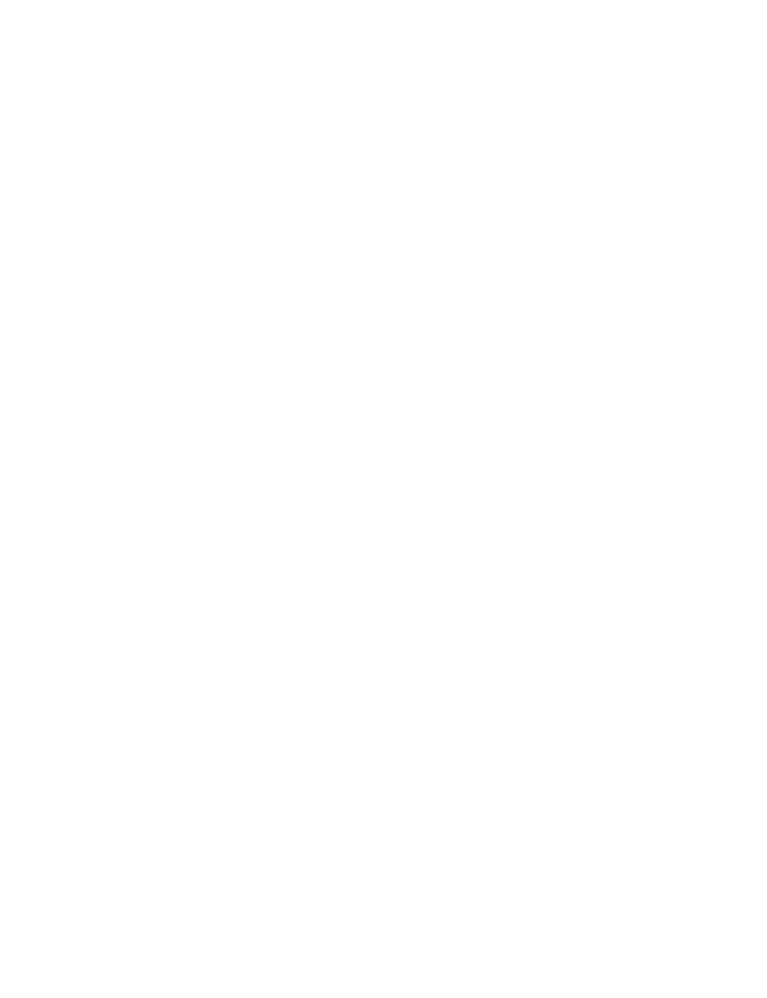
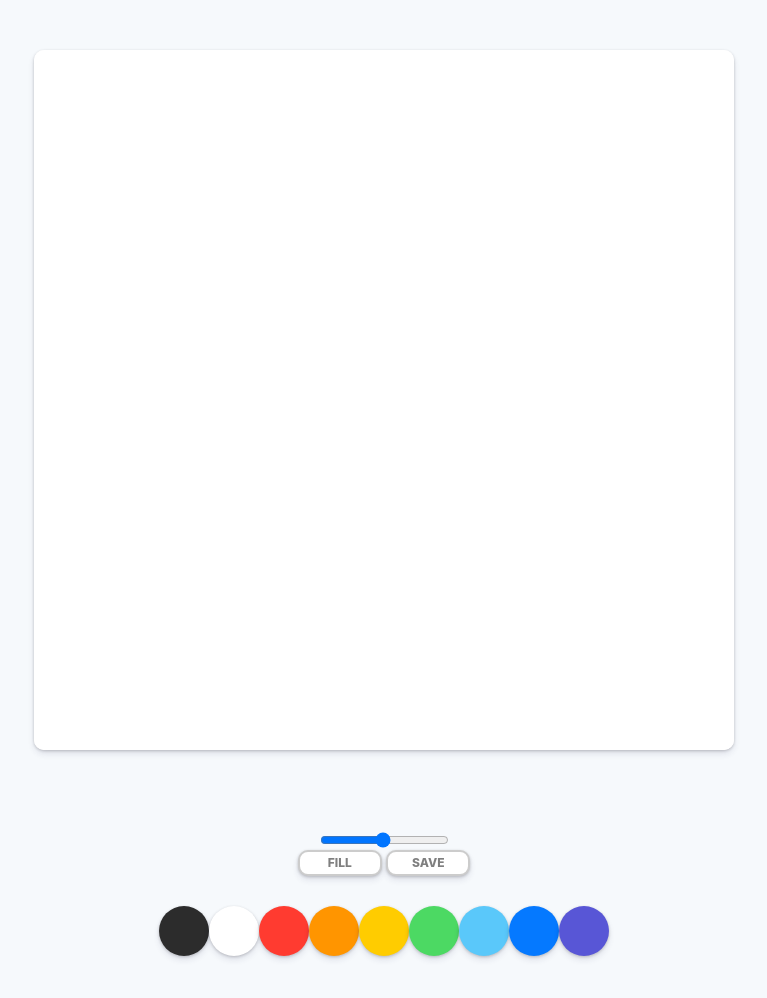
Before and after one commit to kane8025/canvasJS, a plain HTML site: page index.html in a window 1280 px wide. Shown: the whole page, without its empty margins (256-1023 px from the left). Before the commit the page ends 800 px from the top, so only its background shows below. Drawn offline with Linux system fonts and the light colour scheme.

Commit message:
commit update

```diff
--- a/app.js
+++ b/app.js
@@ -0,0 +1,105 @@
+const canvas = document.getElementById("jsCanvas");
+const ctx = canvas.getContext("2d");
+const colors = document.getElementsByClassName("jsColor");
+const range = document.getElementById("jsRange");
+const mode = document.getElementById("jsMode");
+const saveBtn = document.getElementById("jsSave");
+
+const INITIAL_COLOR = "#2c2c2c";
+const CANVAS_SIZE = 700;
+
+canvas.width = CANVAS_SIZE;
+canvas.height = CANVAS_SIZE;
+
+ctx.fillStyle = "white";
+ctx.fillRect(0, 0, CANVAS_SIZE, CANVAS_SIZE);
+ctx.strokeStyle = INITIAL_COLOR;
+ctx.fillStyle = INITIAL_COLOR;
+ctx.lineWidth = 2.5;
+
+let painting = false;
+let filling = false;
+
+function stopPainting() {
+  painting = false;
+}
+
+function startPainting() {
+  painting = true;
+}
+
+function onMouseMove(event) {
+  const x = event.offsetX;
+  const y = event.offsetY;
+  if (!painting) {
+    ctx.beginPath();
+    ctx.moveTo(x, y);
+  } else {
+    ctx.lineTo(x, y);
+    ctx.stroke();
+  }
+}
+
+function handleColorClick(event) {
+  const color = event.target.style.backgroundColor;
+  ctx.strokeStyle = color;
+  ctx.fillStyle = color;
+}
+
+function handleRangeChange(event) {
+  const size = event.target.value;
+  ctx.lineWidth = size;
+}
+
+function handleModeClick() {
+  if (filling === true) {
+    filling = false;
+    mode.innerText = "Fill";
+  } else {
+    filling = true;
+    mode.innerText = "Paint";
+  }
+}
+
+function handleCanvasClick() {
+  if (filling) {
+    ctx.fillRect(0, 0, CANVAS_SIZE, CANVAS_SIZE);
+  }
+}
+
+function handleCM(event) {
+  event.preventDefault();
+}
+
+function handleSaveClick() {
+  const image = canvas.toDataURL();
+  const link = document.createElement("a");
+  link.href = image;
+  link.download = "PaintJS[EXPORT]";
+  link.click();
+}
+
+if (canvas) {
+  canvas.addEventListener("mousemove", onMouseMove);
+  canvas.addEventListener("mousedown", startPainting);
+  canvas.addEventListener("mouseup", stopPainting);
+  canvas.addEventListener("mouseleave", stopPainting);
+  canvas.addEventListener("click", handleCanvasClick);
+  canvas.addEventListener("contextmenu", handleCM);
+}
+
+Array.from(colors).forEach(color =>
+  color.addEventListener("click", handleColorClick)
+);
+
+if (range) {
+  range.addEventListener("input", handleRangeChange);
+}
+
+if (mode) {
+  mode.addEventListener("click", handleModeClick);
+}
+
+if (saveBtn) {
+  saveBtn.addEventListener("click", handleSaveClick);
+}
--- a/index.html
+++ b/index.html
@@ -8,6 +8,61 @@
     <title>PaintJS</title>
   </head>
   <body>
+    <canvas id="jsCanvas" class="canvas"></canvas>
+    <div class="controls">
+      <div class="constrols__range">
+        <input
+          type="range"
+          id="jsRange"
+          min="0.1"
+          max="5.0"
+          value="2.5"
+          step="0.1"
+        />
+      </div>
+      <div class="controls__btns">
+        <button id="jsMode">Fill</button>
+        <button id="jsSave">Save</button>
+      </div>
+      <div class="controls__colors" id="jsColors">
+        <div
+          class="controls__color jsColor"
+          style="background-color:#2c2c2c"
+        ></div>
+        <div
+          class="controls__color jsColor"
+          style="background-color:white"
+        ></div>
+        <div
+          class="controls__color jsColor"
+          style="background-color:#ff3b30"
+        ></div>
+        <div
+          class="controls__color jsColor"
+          style="background-color:#ff9500"
+        ></div>
+        <div
+          class="controls__color jsColor"
+          style="background-color:#ffcc00"
+        ></div>
+        <div
+          class="controls__color jsColor"
+          style="background-color:#4cd963"
+        ></div>
+        <div
+          class="controls__color jsColor"
+          style="background-color:#5ac8fa"
+        ></div>
+        <div
+          class="controls__color jsColor"
+          style="background-color:#0579ff"
+        ></div>
+        <div
+          class="controls__color jsColor"
+          style="background-color:#5856d6"
+        ></div>
+      </div>
+    </div>
     <script src="app.js"></script>
   </body>
 </html>
--- /dev/null
+++ b/reset.css
@@ -0,0 +1,129 @@
+/* http://meyerweb.com/eric/tools/css/reset/
+   v2.0 | 20110126
+   License: none (public domain)
+*/
+
+html,
+body,
+div,
+span,
+applet,
+object,
+iframe,
+h1,
+h2,
+h3,
+h4,
+h5,
+h6,
+p,
+blockquote,
+pre,
+a,
+abbr,
+acronym,
+address,
+big,
+cite,
+code,
+del,
+dfn,
+em,
+img,
+ins,
+kbd,
+q,
+s,
+samp,
+small,
+strike,
+strong,
+sub,
+sup,
+tt,
+var,
+b,
+u,
+i,
+center,
+dl,
+dt,
+dd,
+ol,
+ul,
+li,
+fieldset,
+form,
+label,
+legend,
+table,
+caption,
+tbody,
+tfoot,
+thead,
+tr,
+th,
+td,
+article,
+aside,
+canvas,
+details,
+embed,
+figure,
+figcaption,
+footer,
+header,
+hgroup,
+menu,
+nav,
+output,
+ruby,
+section,
+summary,
+time,
+mark,
+audio,
+video {
+  margin: 0;
+  padding: 0;
+  border: 0;
+  font-size: 100%;
+  font: inherit;
+  vertical-align: baseline;
+}
+/* HTML5 display-role reset for older browsers */
+article,
+aside,
+details,
+figcaption,
+figure,
+footer,
+header,
+hgroup,
+menu,
+nav,
+section {
+  display: block;
+}
+body {
+  line-height: 1;
+}
+ol,
+ul {
+  list-style: none;
+}
+blockquote,
+q {
+  quotes: none;
+}
+blockquote:before,
+blockquote:after,
+q:before,
+q:after {
+  content: "";
+  content: none;
+}
+table {
+  border-collapse: collapse;
+  border-spacing: 0;
+}
--- a/styles.css
+++ b/styles.css
@@ -0,0 +1,65 @@
+@import "reset.css";
+body {
+  background-color: #f6f9fc;
+  font-family: -apple-system, BlinkMacSystemFont, "Segoe UI", Roboto, Oxygen,
+    Ubuntu, Cantarell, "Open Sans", "Helvetica Neue", sans-serif;
+  display: flex;
+  flex-direction: column;
+  align-items: center;
+  padding: 50px 0;
+}
+
+.canvas {
+  width: 700px;
+  height: 700px;
+  background-color: white;
+  border-radius: 10px;
+  box-shadow: 0 4px 6px rgba(50, 50, 93, 0.11), 0 1px 3px rgba(0, 0, 0, 0.2);
+}
+
+.controls {
+  margin-top: 80px;
+  display: flex;
+  flex-direction: column;
+  align-items: center;
+}
+
+.controls .controls__btns {
+  margin-bottom: 30px;
+}
+
+.controls__btns button {
+  all: unset;
+  cursor: pointer;
+  background: white;
+  padding: 5px 0px;
+  width: 80px;
+  text-align: center;
+  border-radius: 10px;
+  box-shadow: 0 4px 6px rgba(50, 50, 93, 0.11), 0 1px 3px rgba(0, 0, 0, 0.2);
+  border: 2px solid rgba(0, 0, 0, 0.2);
+  color: rgba(0, 0, 0, 0.5);
+  text-transform: uppercase;
+  font-weight: 800;
+  font-size: 12px;
+}
+
+.controls__btns button:active {
+  transform: scale(0.98);
+}
+
+.controls .controls__colors {
+  display: flex;
+}
+
+.controls__colors .controls__color {
+  width: 50px;
+  height: 50px;
+  border-radius: 25px;
+  cursor: pointer;
+  box-shadow: 0 4px 6px rgba(50, 50, 93, 0.11), 0 1px 3px rgba(0, 0, 0, 0.2);
+}
+
+.controls .controls__range {
+  margin-bottom: 30px;
+}
```
